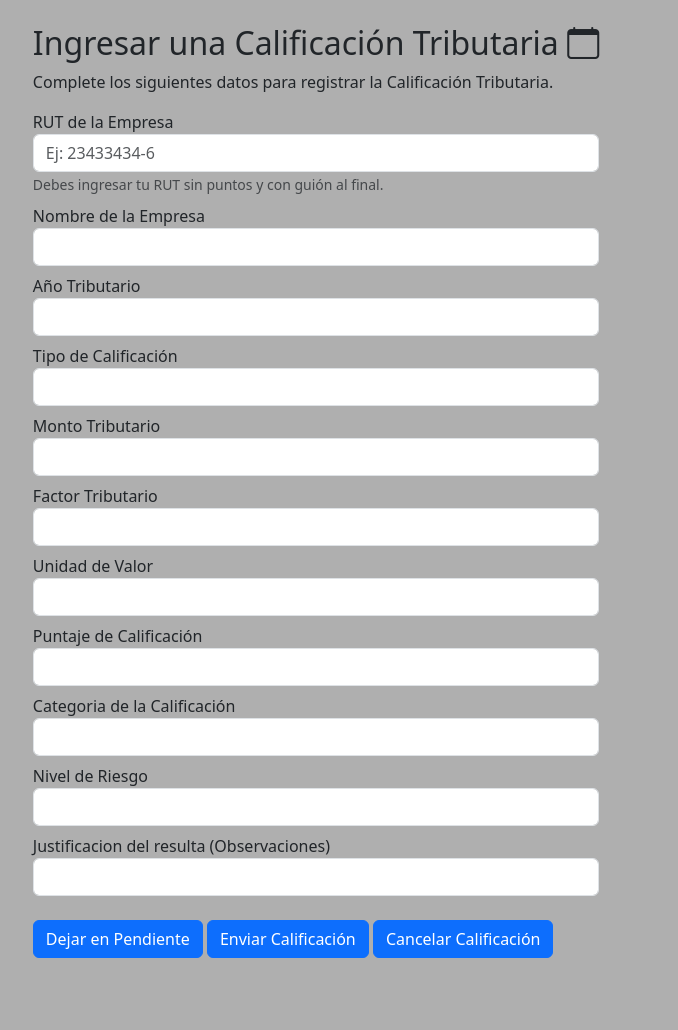
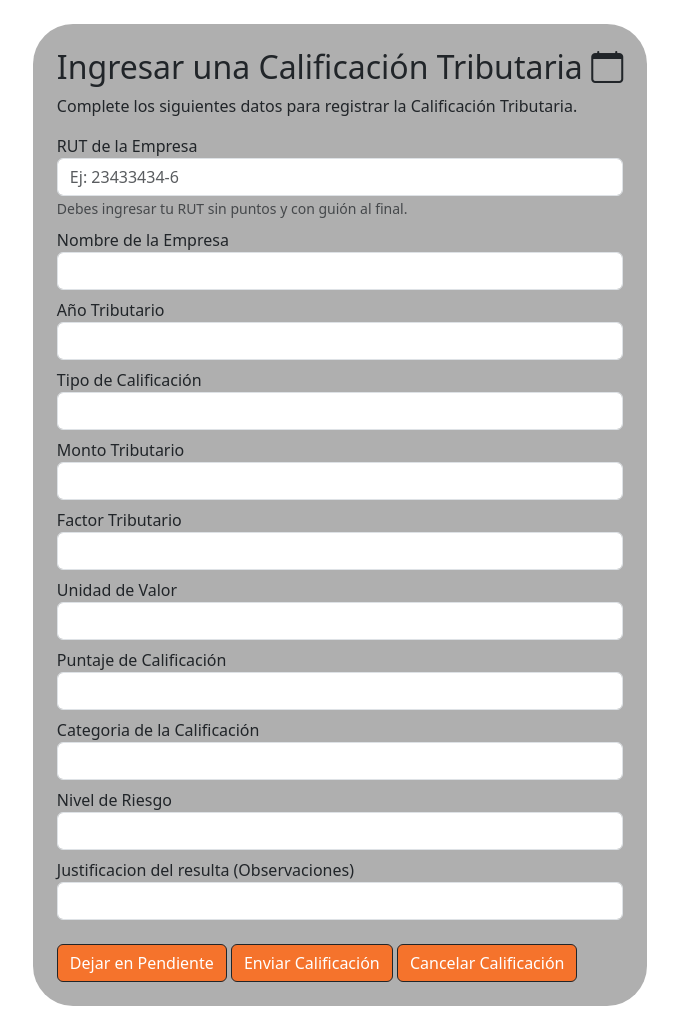
Before and after one commit to javierpepito/Proyecto_Nuam, a Django app: template Contenedor_Calificaciones/templates/Contenedor_Calificaciones/calificador_tributario/calificacion_manual.html in a window 1280 px wide. Shown: the part 131-1161 px from the top of the page, without its empty margins (324-1002 px from the left). Before the commit the page ends 1089 px from the top, so only its background shows below. Run offline with Django 4.2, Linux system fonts and the light colour scheme; the template is opened without the code that fills it, so the values that code supplies are empty.

Commit message:
Feat: Static en funcionamiento y formulario calificacion

```diff
--- /dev/null
+++ b/Contenedor_Calificaciones/static/Contenedor_Calificaciones/css/base.css
@@ -0,0 +1,17 @@
+.navbar{
+    background-color: #f5732c;
+}
+
+.seccion{
+    min-height: 100vh;
+    width: 100%;
+}
+
+.contenedor-formulario {
+    background-color: #afafaf;
+    border-radius: 40px;
+}
+
+.btn{
+    background-color: #f5732c;
+}
--- a/Contenedor_Calificaciones/static/Contenedor_Calificaciones/css/base_calificador.css
+++ /dev/null
@@ -1,7 +0,0 @@
-.navbar{
-    background-color: #f5732c;
-}
-
-.seccion{
-    background-color: #afafaf;
-}
--- a/Contenedor_Calificaciones/templates/Contenedor_Calificaciones/base.html
+++ b/Contenedor_Calificaciones/templates/Contenedor_Calificaciones/base.html
@@ -7,8 +7,7 @@
     <link href="https://cdn.jsdelivr.net/npm/bootstrap@5.3.8/dist/css/bootstrap.min.css" rel="stylesheet" integrity="sha384-sRIl4kxILFvY47J16cr9ZwB07vP4J8+LH7qKQnuqkuIAvNWLzeN8tE5YBujZqJLB" crossorigin="anonymous">
     <link href="https://cdn.jsdelivr.net/npm/bootstrap-icons@1.10.5/font/bootstrap-icons.css" rel="stylesheet">
     <script src="https://cdn.jsdelivr.net/npm/bootstrap@5.3.8/dist/js/bootstrap.bundle.min.js" integrity="sha384-FKyoEForCGlyvwx9Hj09JcYn3nv7wiPVlz7YYwJrWVcXK/BmnVDxM+D2scQbITxI" crossorigin="anonymous"></script>
-    {% block extra_css %}
-    {% endblock %}
+    <link rel="stylesheet" href="{% static 'Contenedor_Calificaciones/css/base.css' %}">
     <link rel="icon" href="../static/Contenedor_Calificaciones/images/icono_nuam.svg" type="image/svg+xml">
     <title>
         {% block title %}
@@ -23,5 +22,8 @@
     {% block content %}
     {% endblock %}
 
+    {% block footer %}
+    {% endblock %}
+
 </body>
 </html>
--- a/Contenedor_Calificaciones/templates/Contenedor_Calificaciones/base_calificador.html
+++ b/Contenedor_Calificaciones/templates/Contenedor_Calificaciones/base_calificador.html
@@ -1,9 +1,5 @@
 {% extends 'Contenedor_Calificaciones/base.html' %}
 {% load static %}
-
-{% block extra_css %}
-    <link rel="stylesheet" href="{% static 'Contenedor_Calificaciones/css/base_calificador.css' %}">
-{% endblock %}
 
 {% block navbar %}
     <nav class="navbar border-bottom border-body navbar-dark">
--- a/Contenedor_Calificaciones/templates/Contenedor_Calificaciones/calificador_tributario/calificacion_manual.html
+++ b/Contenedor_Calificaciones/templates/Contenedor_Calificaciones/calificador_tributario/calificacion_manual.html
@@ -1,9 +1,5 @@
 {% extends 'Contenedor_Calificaciones/base_calificador.html' %}
 {% load static %}
-
-{% block extra_css %}
-    <link rel="stylesheet" href="{% static 'Contenedor_Calificaciones/css/base_calificador.css' %}">
-{% endblock %}
 
 {% block title %}
     Agregar Calificacion Tributaria Manualmente
@@ -11,7 +7,7 @@
 
 {% block content %}
 
-    <section class="seccion d-flex flex-column justify-content-center align-items-center">
+    <section class="seccion d-flex flex-column justify-content-center align-items-center m-4">
         <div class="contenedor-formulario p-4">
             <h2 class="text-center">
                 Ingresar una Calificación Tributaria
@@ -76,9 +72,9 @@
                     <input type="text" class="form-control" id="justificacion_resultado" name="justificacion_resultado" required>
                 </div>
 
-                <button type="submit" class="btn btn-primary mt-4">Dejar en Pendiente</button>
-                <button type="submit" class="btn btn-primary mt-4">Enviar Calificación</button>
-                <button type="submit" class="btn btn-primary mt-4">Cancelar Calificación</button>
+                <button type="submit" class="btn btn-dark mt-4">Dejar en Pendiente</button>
+                <button type="submit" class="btn btn-dark mt-4">Enviar Calificación</button>
+                <button type="submit" class="btn btn-dark mt-4">Cancelar Calificación</button>
             </form>
 
         </div>
--- a/Contenedor_Calificaciones/views.py
+++ b/Contenedor_Calificaciones/views.py
@@ -92,6 +92,7 @@ def login_view(request):
             if cuenta and cuenta.contrasena == contrasena:
                 # Login correcto
                 request.session['cuenta_id'] = cuenta.pk
+                request.session['rol'] = cuenta.rol
                 request.session['login_attempts'] = 0
                 request.session.pop('login_block_until', None)
                 return redirect('Inicio_Calificador')
--- a/Proyecto_Nuam/settings.py
+++ b/Proyecto_Nuam/settings.py
@@ -125,6 +125,12 @@ USE_TZ = True
 
 STATIC_URL = 'static/'
 
+STATICFILES_DIRS = [
+    BASE_DIR / 'Contenedor_Calificaciones' / 'static',
+]
+
+STATIC_ROOT = BASE_DIR / 'staticfiles'
+
 # Default primary key field type
 # https://docs.djangoproject.com/en/4.2/ref/settings/#default-auto-field
 
```
Also changed, not shown: readme.md.
